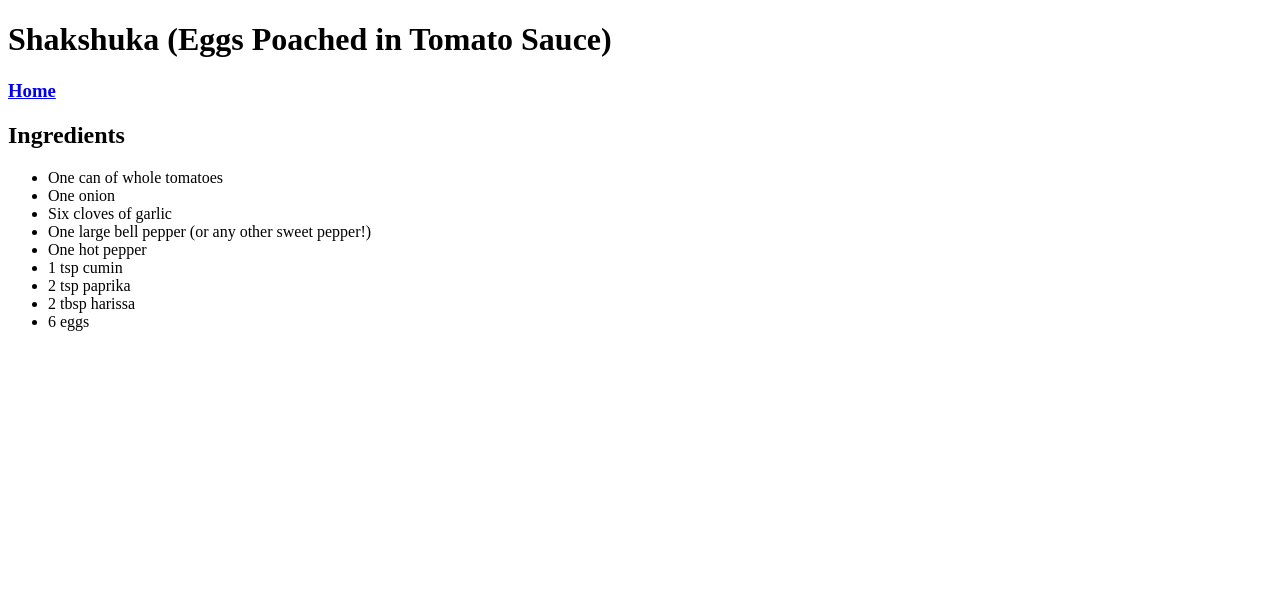
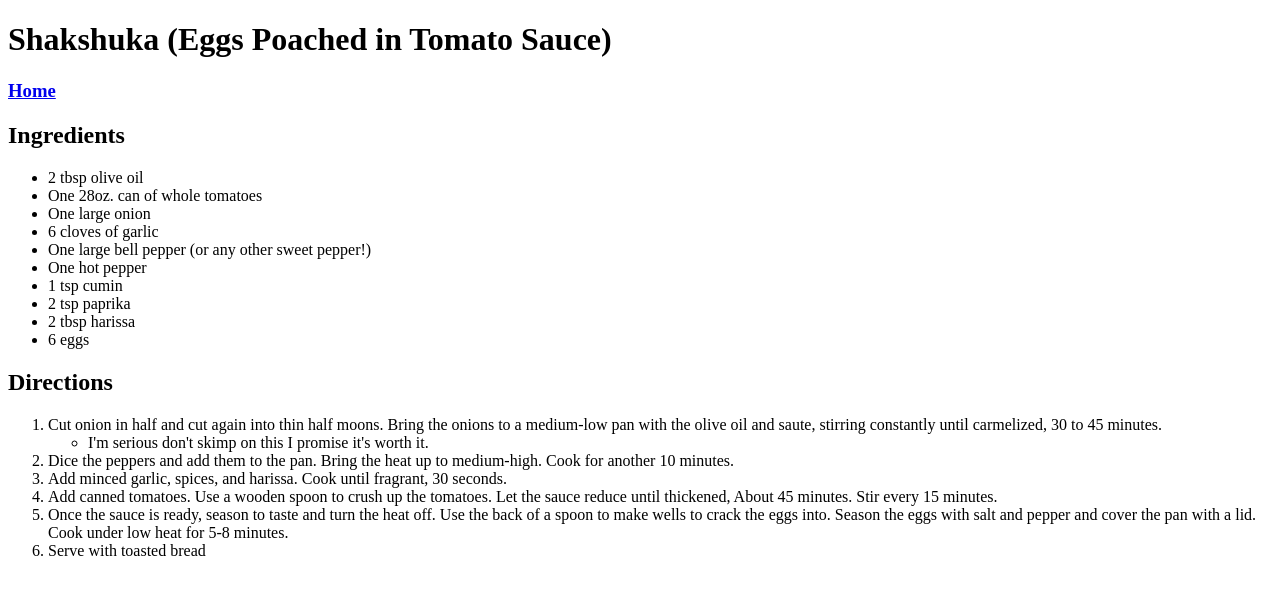
Before and after one commit to dan-almeida1/Odin-Recipes, a plain HTML site: page recipes/shakshuka.html in a window 1280 px wide. Drawn offline with Linux system fonts and the light colour scheme.

Commit message:
directions added

```diff
--- a/recipes/shakshuka.html
+++ b/recipes/shakshuka.html
@@ -8,14 +8,28 @@
         <h3><a href="../index.html">Home</a></h3>
         <h2>Ingredients</h2>
         <ul>
-            <li>One can of whole tomatoes</li>
-            <li>One onion</li>
-            <li>Six cloves of garlic</li>
+            <li>2 tbsp olive oil</li>
+            <li>One 28oz. can of whole tomatoes</li>
+            <li>One large onion</li>
+            <li>6 cloves of garlic</li>
             <li>One large bell pepper (or any other sweet pepper!)</li>
             <li>One hot pepper</li>
             <li>1 tsp cumin</li>
             <li>2 tsp paprika</li>
             <li>2 tbsp harissa</li>
             <li>6 eggs</li>
+        </ul>
+        <h2>Directions</h2>
+        <ol>
+            <li>Cut onion in half and cut again into thin half moons. Bring the onions to a medium-low pan with the olive oil and saute, stirring constantly until carmelized, 30 to 45 minutes.</li>
+            <ul>
+                <li>I'm serious don't skimp on this I promise it's worth it.</li>
+            </ul>
+            <li>Dice the peppers and add them to the pan. Bring the heat up to medium-high. Cook for another 10 minutes.</li>
+            <li>Add minced garlic, spices, and harissa. Cook until fragrant, 30 seconds.</li>
+            <li>Add canned tomatoes. Use a wooden spoon to crush up the tomatoes. Let the sauce reduce until thickened, About 45 minutes. Stir every 15 minutes.</li>
+            <li>Once the sauce is ready, season to taste and turn the heat off. Use the back of a spoon to make wells to crack the eggs into. Season the eggs with salt and pepper and cover the pan with a lid. Cook under low heat for 5-8 minutes.</li>
+            <li>Serve with toasted bread</li>
+        </ol>
     </body>
 </html>
```
